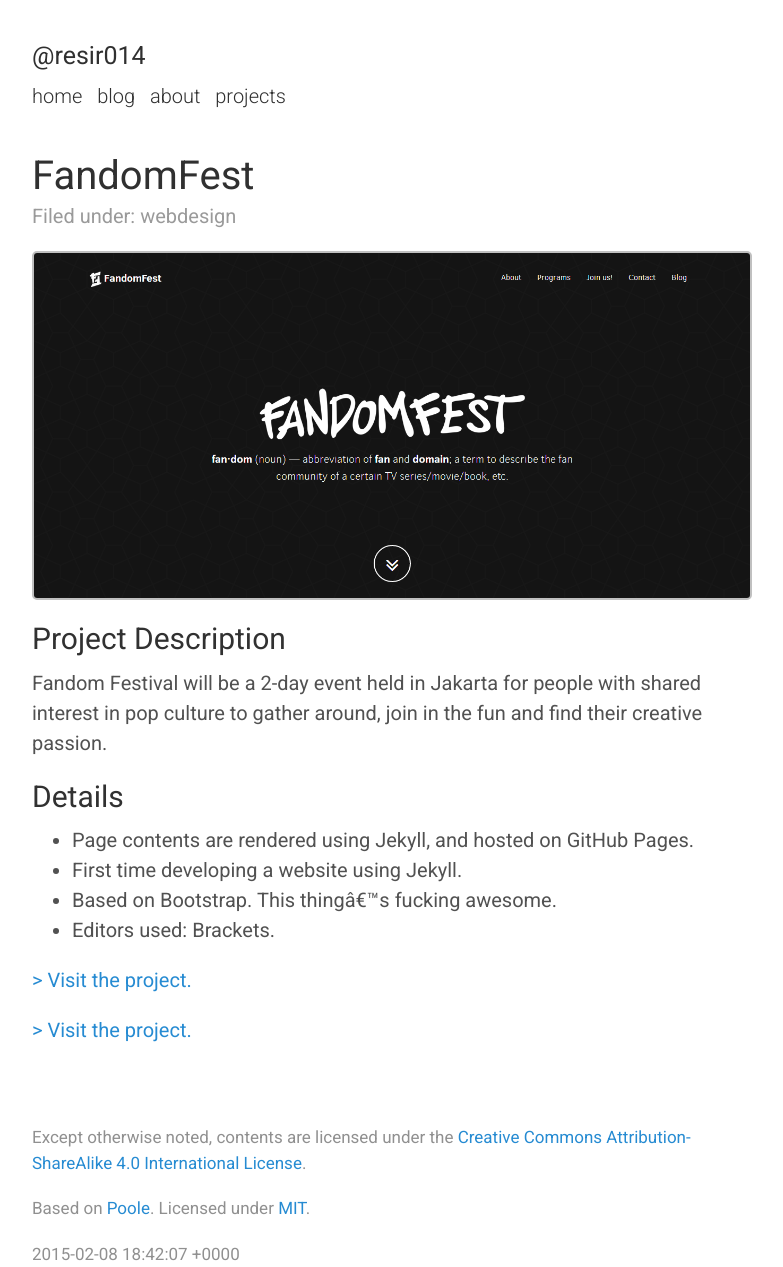
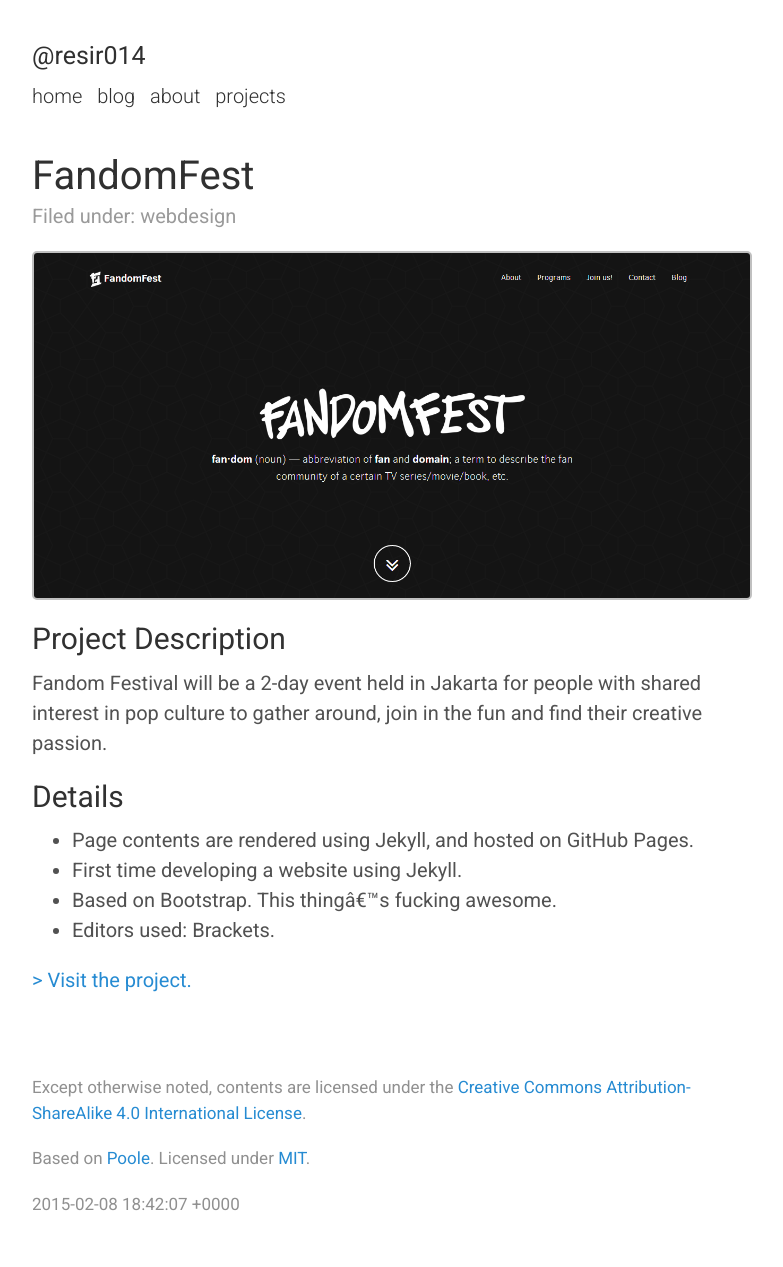
Before and after one commit to resir014/resir014.github.io, a Jekyll site: the page built from _projects/webdesign/fandom-fest.md, in a window 1280 px wide. Shown: the whole page, without its empty margins (248-1031 px from the left). Built offline with Jekyll 4.4.1, drawn with Linux system fonts in a browser that asks for light colours; nearby versions of some CDN libraries; Markdown is read by kramdown in place of the engine named in the settings; comment, search, counter and statistics services are not loaded; after the commit the page ends 1217 px from its top, so only the background shows below that.

Commit message:
Removed duplicate project links

```diff
--- a/_projects/webdesign/fandom-fest.md
+++ b/_projects/webdesign/fandom-fest.md
@@ -17,5 +17,3 @@ Fandom Festival will be a 2-day event held in Jakarta for people with shared int
 * First time developing a website using Jekyll.
 * Based on Bootstrap. This thing's fucking awesome.
 * Editors used: Brackets.
-
-<a class="project-link" href="{{ project.link }}" target="_blank">&gt; Visit the project.</a>
```
